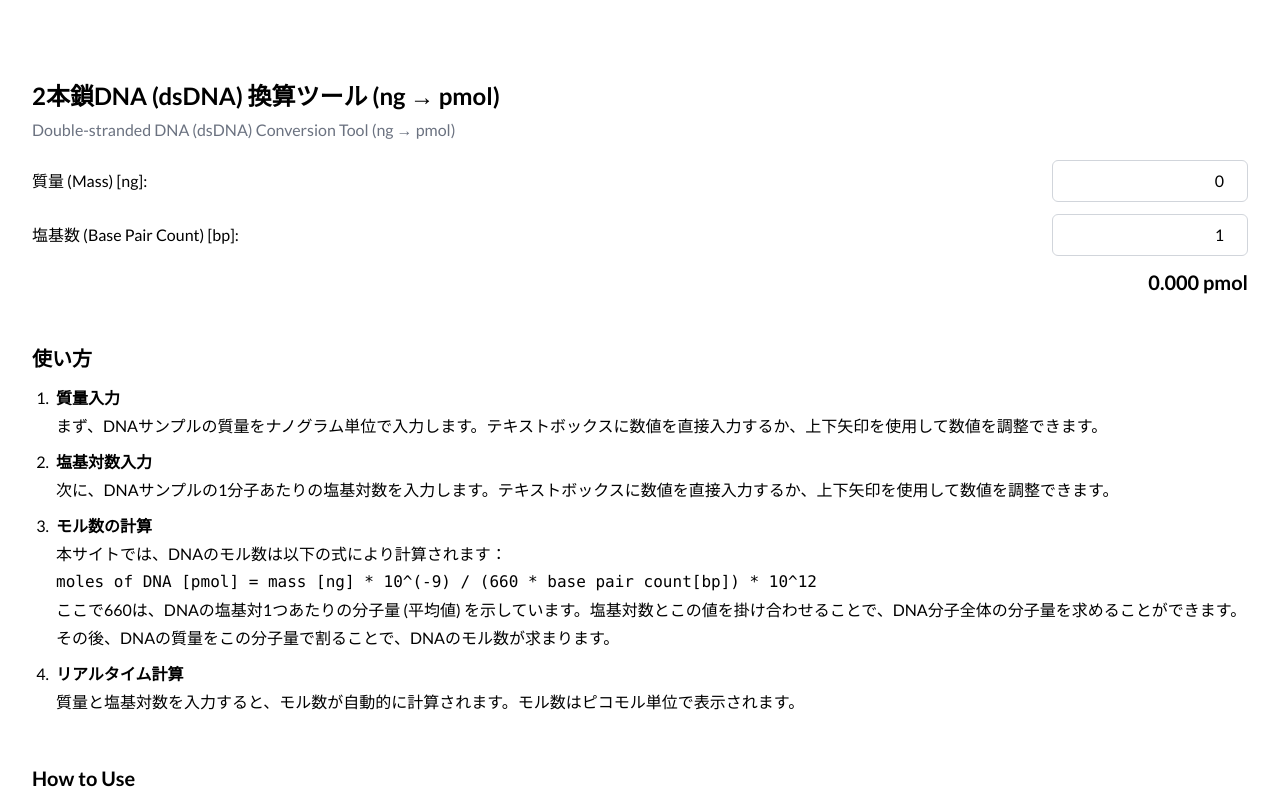
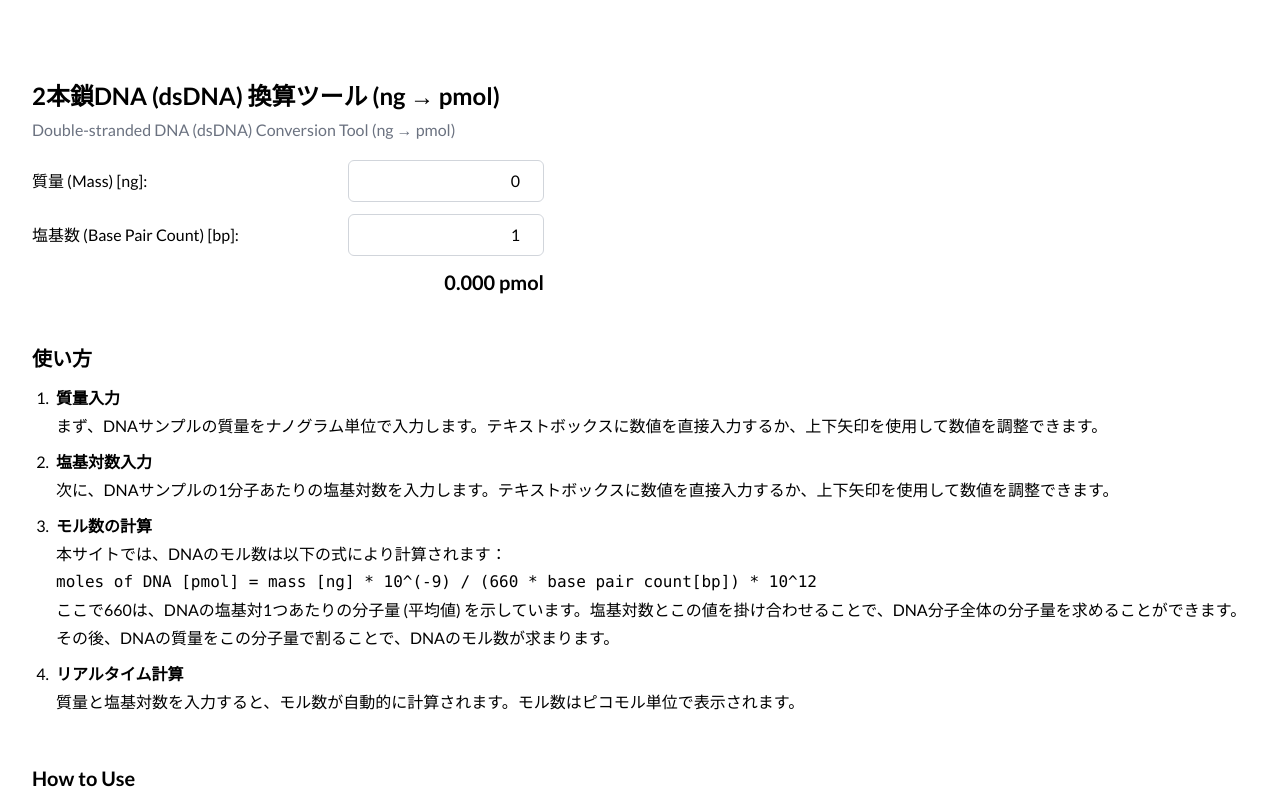
Before and after one commit to Atommy1999/g2mol, a Next.js app: page / in a window 1280 px wide. Shown: the top 800 px of the page. Built offline with nearby package versions, Linux system fonts and the light colour scheme.

Commit message:
adjust max-w of calc-component

```diff
--- a/components/Pmol2Ng.jsx
+++ b/components/Pmol2Ng.jsx
@@ -19,7 +19,7 @@ const DNAMolarCalculator = () => {
   }
 
   return (
-    <div className="flex flex-col space-y-3">
+    <div className="flex flex-col space-y-3 max-w-lg">
       <label className="flex flex-row justify-between items-center">
         <span>質量 (Mass) [ng]:</span>
         <input
```
